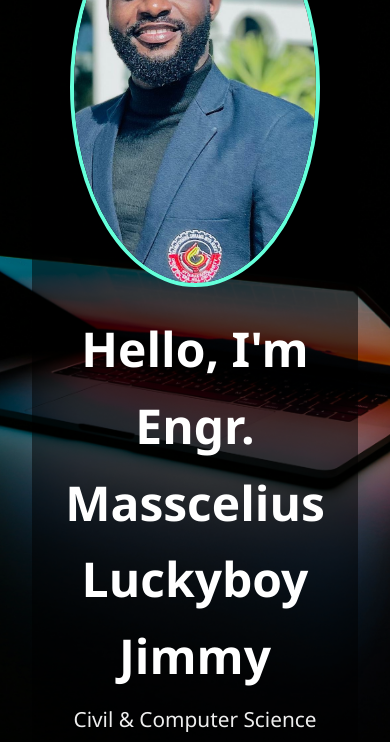
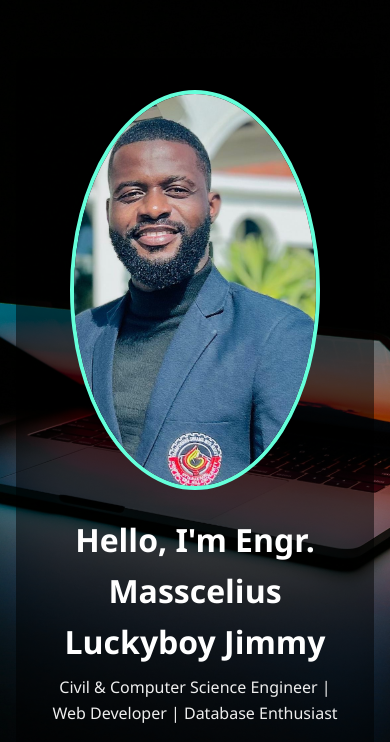
Before and after one commit to Masscelius/Portfolio, a plain HTML site: page index.html in a window 390 px wide. Shown: the part 98-840 px from the top of the page. Drawn offline with nearby package versions, Linux system fonts and the light colour scheme; some packages are replaced by stand-ins of ours; a script that the page names is missing.

Commit message:
Fix mobile responsiveness for hero section

```diff
--- a/assets/css/style.css
+++ b/assets/css/style.css
@@ -365,12 +365,12 @@ a, button {
 .hero-parallax {
   background-image: url('../images/hero-bg.jpg');
   height: 90vh;
+  padding: 0 1rem;
   background-size: cover;
   background-position: center;
-  background-repeat: no-repeat;
-  background-attachment: scroll;
-  position: relative;
+  background-attachment: fixed;
   display: flex;
+  flex-direction: column;
   justify-content: center;
   align-items: center;
   text-align: center;
@@ -691,3 +691,19 @@ a, button {
 .call-to-action a:hover {
   background: #f0f0f0;
 }
+
+@media (max-width: 768px) {
+  .hero-parallax h1 {
+    font-size: 2rem;
+  }
+
+  .hero-parallax p {
+    font-size: 1rem;
+  }
+
+  .hero-parallax {
+    height: auto;
+    padding: 4rem 1rem;
+    background-attachment: scroll; /* prevent glitchy background on mobile */
+  }
+}
```
